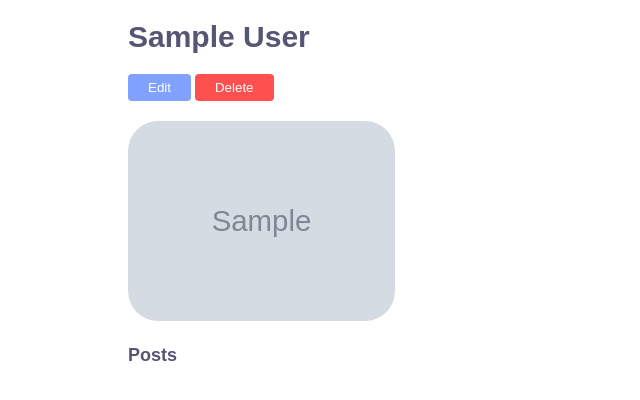
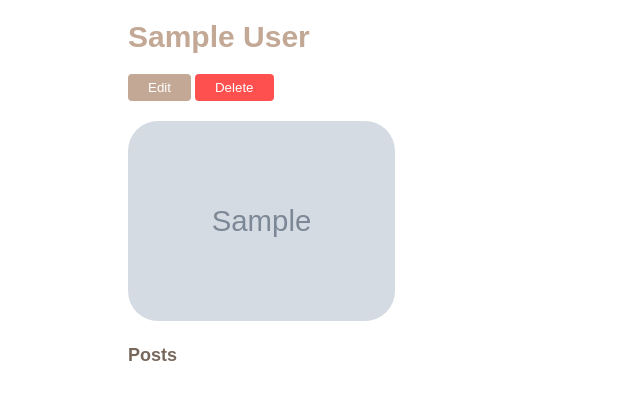
Before and after one commit to PatrickSontag/sqlalchemy-flask-blogly, a Flask app: page /user/1 in a window 1280 px wide. Shown: the part 50-450 px from the top of the page, without its empty margins (0-640 px from the left). Run offline with Flask 2, Linux system fonts and the light colour scheme; tables that the repository leaves empty hold one stand-in row (values such as "Sample post"); grey boxes marked "Sample" are stand-in pictures.

Commit message:
standardize colors

```diff
--- a/app.py
+++ b/app.py
@@ -21,8 +21,8 @@ connect_db(app)
 
 
 def handle_user_image(user, default_image='https://icon-library.com/images/default-user-icon/default-user-icon-13.jpg'):
-    if not user.image_url:
-        user.image_url = default_image
+    if not user.image:
+        user.image = default_image
     return user
 
 @app.route('/')
@@ -40,9 +40,9 @@ def add_user():
 
     first_name = request.form['first_name']
     last_name = request.form['last_name']
-    url = request.form['profile_picture']
+    image = request.form['profile_picture']
 
-    user = User(first_name=first_name, last_name=last_name, image_url=url)
+    user = User(first_name=first_name, last_name=last_name, image=image)
     db.session.add(user)
     db.session.commit()
 
@@ -54,6 +54,9 @@ def show_user(user_id):
 
     user = User.query.get_or_404(user_id)
     user = handle_user_image(user)
+
+    # posts = Post.query.filter_by(user.id=user_id)
+
     return render_template("user.html", user=user)
 
 @app.route('/add')
@@ -74,12 +77,12 @@ def update_user(user_id):
 
     first_name = request.form['first_name']
     last_name = request.form['last_name']
-    url = request.form['profile_picture']
+    image = request.form['profile_picture']
 
     user = User.query.get(user_id)
     user.first_name = first_name
     user.last_name = last_name
-    user.image_url = url
+    user.image = image
 
     db.session.add(user)
     db.session.commit()
--- a/static/styles.css
+++ b/static/styles.css
@@ -1,3 +1,29 @@
+.b-clr-1 {
+    background-color: rgb(120, 104, 92);
+}
+.b-clr-2 {
+    background-color: rgb(194, 168, 149);
+}
+.t-clr-1 {
+    color: rgb(120, 104, 92);
+}
+.t-clr-2 {
+    color: rgb(194, 168, 149);
+}
+.header-1 {
+    font-family: sans-serif;
+    font-size: 30px;
+    font-weight: bold;
+    margin-top: 20px;
+    /* padding-bottom: 20px; */
+}
+.header-2 {
+    font-family: sans-serif;
+    font-size: 18px;
+    font-weight: bold;
+    margin-top: 20px;
+}
+
 .profile-img {
     height: 200px;
     margin-top: 20px;
@@ -27,8 +53,8 @@
 
 .home-name {
     font-family: sans-serif;
-    color: black;
     font-size: 18px;
+    font-weight: bold;
     position: absolute;
     top: 50%;
     transform: translateY(-50%);
@@ -40,31 +66,8 @@
     padding-bottom: 20px;
 }
 
-.user-name {
-    font-family: sans-serif;
-    color: rgb(84, 86, 116);
-    font-size: 30px;
-    font-weight: bold;
-    margin-top: 20px;
-    /* padding-bottom: 20px; */
-}
-
-.home-name {
-    font-family: sans-serif;
-    color: rgb(84, 86, 116);
-    font-weight: bold;
-}
-
-.header-post {
-    font-family: sans-serif;
-    color: rgb(84, 86, 116);
-    font-size: 18px;
-    font-weight: bold;
-    margin-top: 20px;
-}
 
 .navbar {
-    background-color: rgb(120, 104, 92);
     height: 50px;
     position: relative;
 }
--- a/templates/base.html
+++ b/templates/base.html
@@ -10,7 +10,7 @@
 </head>
 <body>
 
-    <nav class="navbar">
+    <nav class="navbar b-clr-1">
         <div class="nav-left">
           <a class="nav-link" href="/" id="nav-users-list">Blogly</a>
         </div>
--- a/templates/edit.html
+++ b/templates/edit.html
@@ -4,12 +4,12 @@
 
 {% block content %}
 <div class="user-name">{{ user.first_name }} {{ user.last_name }}</div>
-<img src="{{ user.image_url }}" class="profile-img">
+<img src="{{ user.image }}" class="profile-img">
 
 <form id="update-form" action="/update/{{ user.id }}" method="POST">
     <p>First Name: <input name="first_name" value="{{ user.first_name }}"></p>
     <p>Last Name: <input name="last_name" value="{{ user.last_name }}"></p>
-    <p>Profile Picture URL: <input name="profile_picture"  value="{{ user.image_url }}"></p>
+    <p>Profile Picture URL: <input name="profile_picture"  value="{{ user.image }}"></p>
 </form>
 
 <form id="delete-form" action="/delete/{{ user.id }}" method="POST">
--- a/templates/user.html
+++ b/templates/user.html
@@ -3,14 +3,14 @@
 {% block title %}Blogly - User{% endblock %}
 
 {% block content %}
-<div class="user-name">{{ user.first_name }} {{ user.last_name }}</div>
+<div class="header-1 t-clr-2">{{ user.first_name }} {{ user.last_name }}</div>
 <form class="user-buttons">
-    <button formaction="/edit/{{ user.id }}">Edit</button>
+    <button class="b-clr-2" formaction="/edit/{{ user.id }}">Edit</button>
     <button type="submit" form="delete-form" class="delete">Delete</button>
 </form>
-<img class="profile-img" src="{{ user.image_url }}">
+<img class="profile-img" src="{{ user.image }}">
 <!-- or 'https://icon-library.com/images/default-user-icon/default-user-icon-13.jpg' -->
 
-<div class="header-post">Posts</div>
+<div class="header-2 t-clr-1">Posts</div>
 
 {% endblock %}
```
Also changed, not shown: models.py (+22 -22 lines), templates/home.html (+4 -4 lines), 1 other file.
